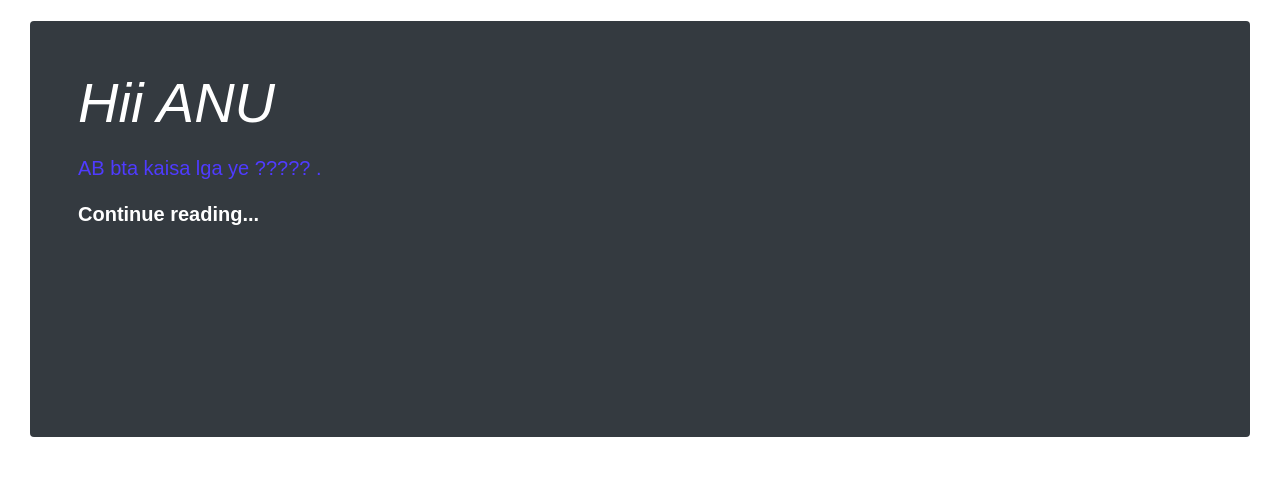
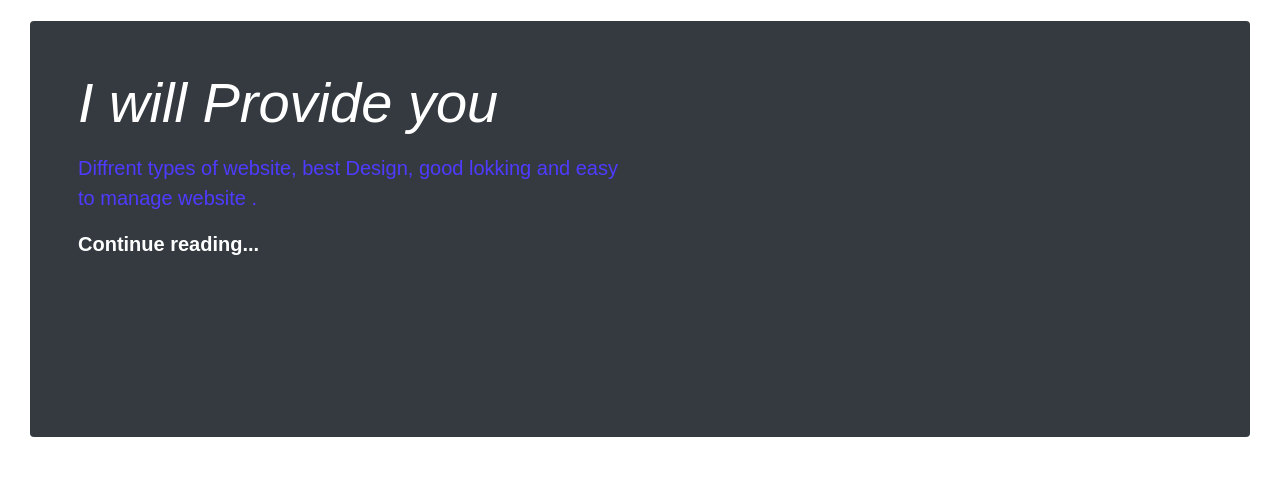
Before and after one commit to Ssuryavansham/Mywebsite, a plain HTML site: page index.html in a window 1280 px wide. Shown: the part 1744-2239 px from the top of the page. Drawn offline with nearby package versions, Linux system fonts and the light colour scheme.

Commit message:
code is chnaged on style 4/6/

```diff
--- a/index.html
+++ b/index.html
@@ -220,8 +220,8 @@
 
 <div class="jumbotron p-3 p-md-5 text-white rounded bg-dark">
   <div class="col-md-6 px-0">
-    <h1 class="display-4 font-italic">Hii ANU</h1>
-    <p class="lead my-3">AB bta kaisa lga ye ????? .</p>
+    <h1 class="display-4 font-italic">I will Provide you </h1>
+    <p class="lead my-3">Diffrent types of website, best Design, good lokking and easy to manage website .</p>
     <p class="lead mb-0"><a href="#" class="text-white font-weight-bold">Continue reading...</a></p>
   </div>
 </div>
```
